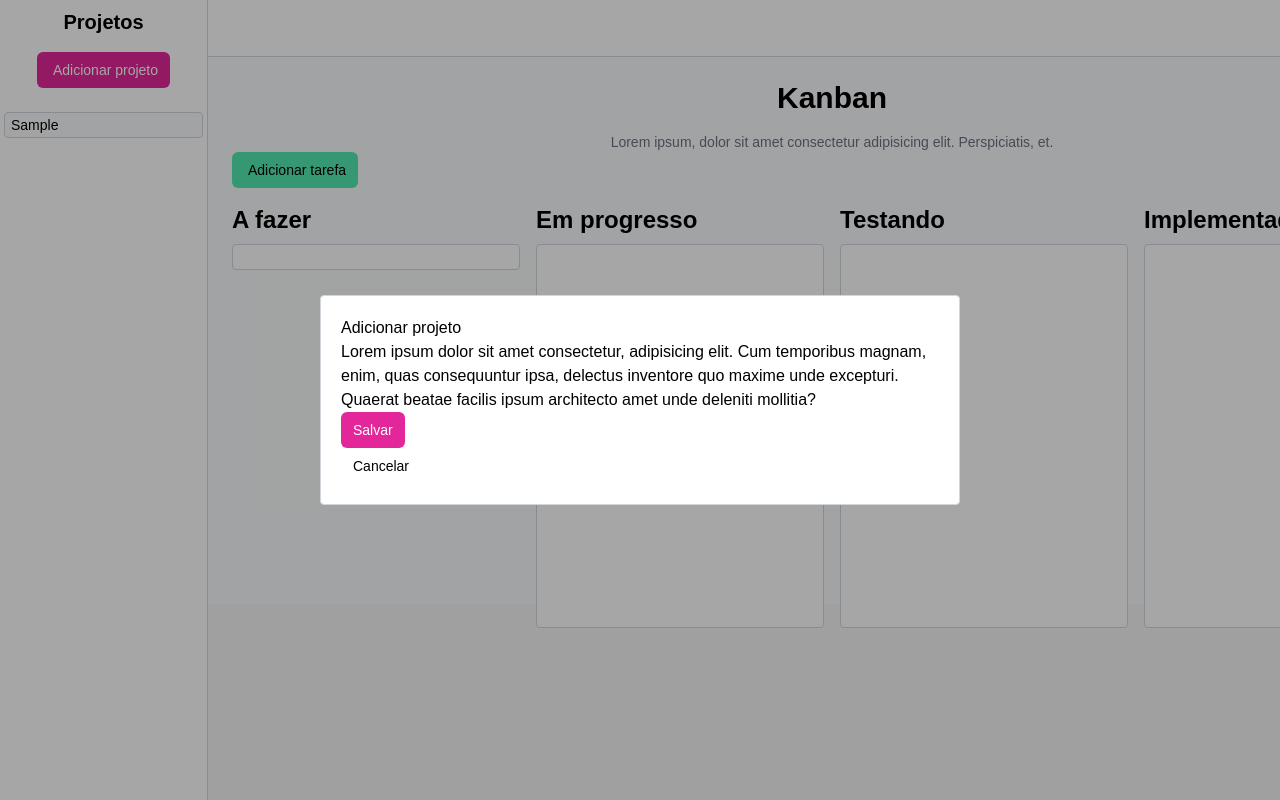
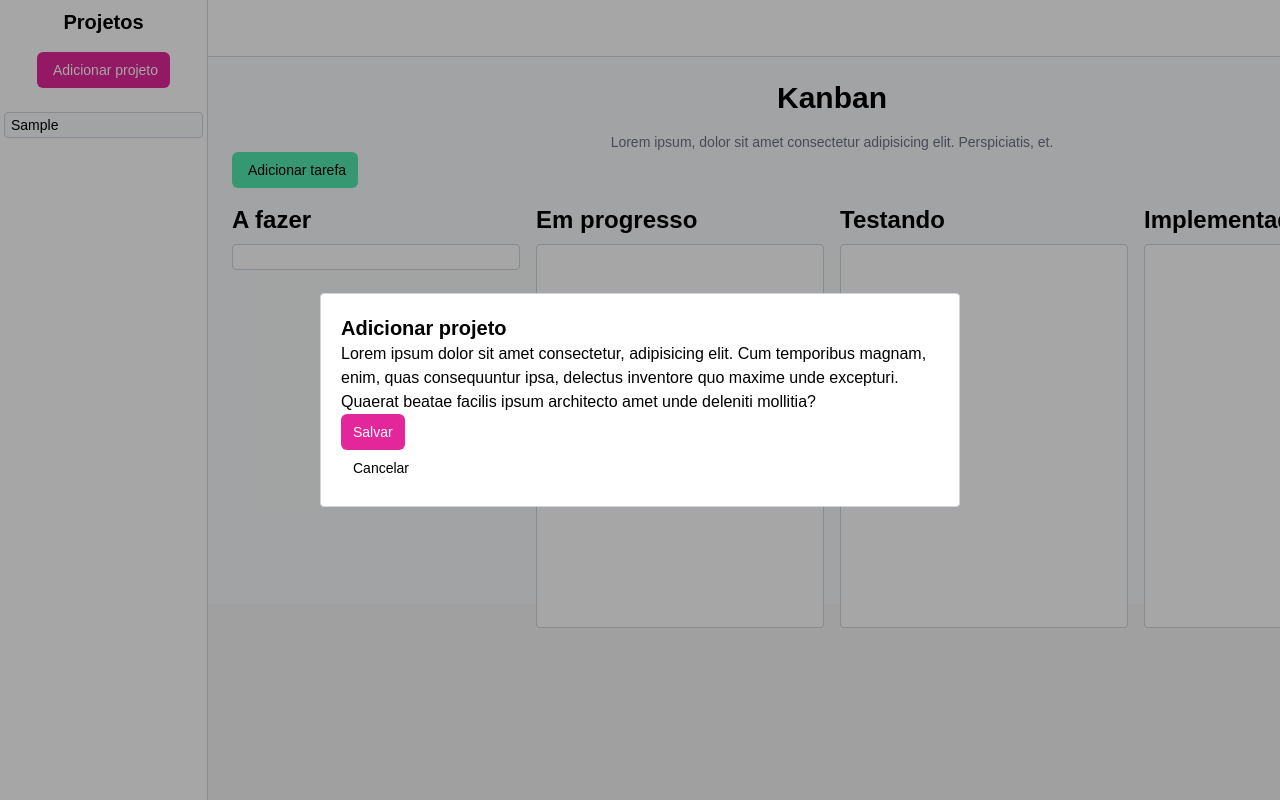
Before and after one commit to marcelosarinho/kanban, a React (Vite) app in the folder frontend/: page / in a window 1280 px wide. Both pictures are taken after typing "Sample" into the empty fields and a click on the button "Adicionar projeto". Shown: the top 800 px of the page. Built offline with nearby package versions, Linux system fonts and the light colour scheme; some icons are missing; a web font is replaced by a local one.

Commit message:
style: modal title

```diff
--- a/frontend/src/components/ModalTitle.tsx
+++ b/frontend/src/components/ModalTitle.tsx
@@ -4,6 +4,6 @@ export default function ModalTitle(props: ComponentProps<'h1'>) {
   const { children, ...rest } = props;
 
   return (
-    <h1 {...rest}>{children}</h1>
+    <h1 className="text-xl font-bold dark:text-white" {...rest}>{children}</h1>
   )
 }
```
